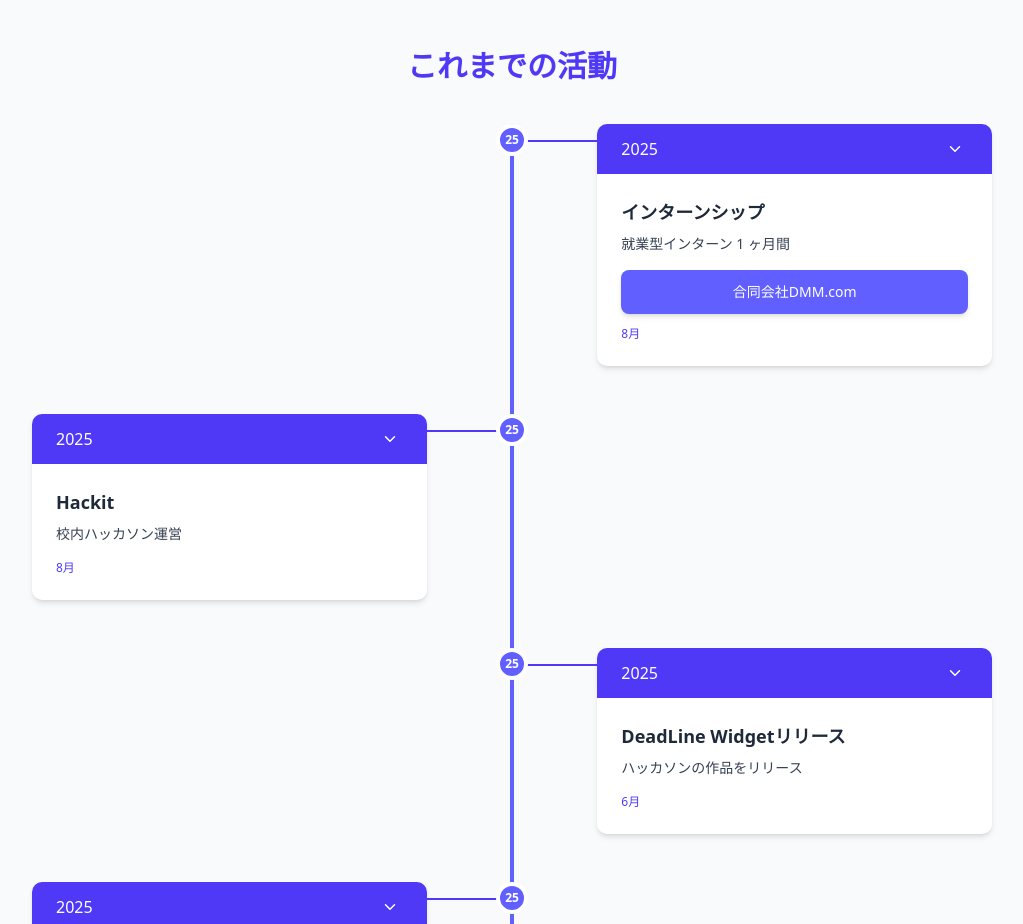
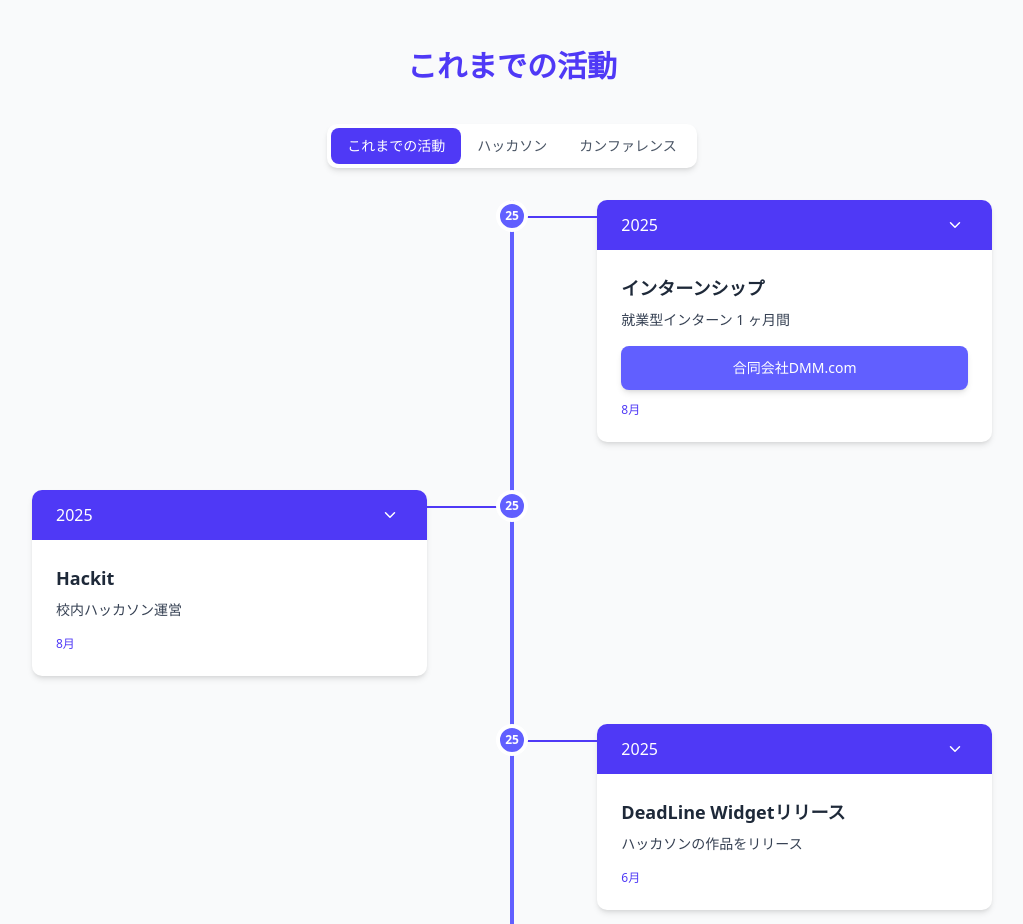
Before and after one commit to ko-tarou/my-portfolio, a Next.js app: page / in a window 1280 px wide. Shown: the part 1800-2724 px from the top of the page, without its empty margins (128-1151 px from the left). Built offline with nearby package versions, Linux system fonts and the light colour scheme.

Commit message:
add 年表にタブ追加

```diff
--- a/src/app/page.tsx
+++ b/src/app/page.tsx
@@ -5,7 +5,7 @@ import { useState } from "react"
 import { Dialog, DialogContent, DialogHeader, DialogTitle, DialogDescription } from "@/components/ui/dialog"
 import { ChevronDown, ChevronUp, Menu, X } from "lucide-react"
 import { projects, type Project } from "@/resources/projects"
-import { timelineEvents, type TimelineEvent } from "@/resources/timeline"
+import { timelineData, type TimelineEvent, type TimelineTab } from "@/resources/timeline"
 import { skills } from "@/resources/skills"
 import { reports } from "@/resources/reports"
 import { content } from "@/resources/content"
@@ -15,7 +15,8 @@ export default function Home() {
   const [selectedProject, setSelectedProject] = useState<Project | null>(null)
   const [isDialogOpen, setIsDialogOpen] = useState<boolean>(false)
   const [mobileMenuOpen, setMobileMenuOpen] = useState<boolean>(false)
-  const [events, setEvents] = useState<TimelineEvent[]>(timelineEvents)
+  const [activeTab, setActiveTab] = useState<TimelineTab>('activities')
+  const [events, setEvents] = useState<TimelineEvent[]>(timelineData[activeTab])
 
   const openProjectDetails = (project: Project) => {
     setSelectedProject(project)
@@ -24,6 +25,11 @@ export default function Home() {
 
   const toggleExpand = (index: number) => {
     setEvents(events.map((event, i) => (i === index ? { ...event, isExpanded: !event.isExpanded } : event)))
+  }
+
+  const handleTabChange = (tab: TimelineTab) => {
+    setActiveTab(tab)
+    setEvents(timelineData[tab])
   }
 
   const toggleMobileMenu = () => {
@@ -186,6 +192,42 @@ export default function Home() {
       <section id="timeline" className="py-16 bg-gray-50">
         <div className="container mx-auto px-4">
           <h2 className="text-3xl font-semibold text-center text-indigo-600 mb-10">{content.timeline.title}</h2>
+
+          {/* Tab Navigation */}
+          <div className="flex justify-center mb-8">
+            <div className="bg-white rounded-lg p-1 shadow-md">
+              <button
+                onClick={() => handleTabChange('activities')}
+                className={`px-4 py-2 rounded-md text-sm font-medium transition-colors ${
+                  activeTab === 'activities'
+                    ? 'bg-indigo-600 text-white'
+                    : 'text-gray-600 hover:text-indigo-600 hover:bg-gray-100'
+                }`}
+              >
+                これまでの活動
+              </button>
+              <button
+                onClick={() => handleTabChange('hackathons')}
+                className={`px-4 py-2 rounded-md text-sm font-medium transition-colors ${
+                  activeTab === 'hackathons'
+                    ? 'bg-indigo-600 text-white'
+                    : 'text-gray-600 hover:text-indigo-600 hover:bg-gray-100'
+                }`}
+              >
+                ハッカソン
+              </button>
+              <button
+                onClick={() => handleTabChange('conferences')}
+                className={`px-4 py-2 rounded-md text-sm font-medium transition-colors ${
+                  activeTab === 'conferences'
+                    ? 'bg-indigo-600 text-white'
+                    : 'text-gray-600 hover:text-indigo-600 hover:bg-gray-100'
+                }`}
+              >
+                カンファレンス
+              </button>
+            </div>
+          </div>
           <div className="max-w-5xl mx-auto">
             <div className="relative">
               {/* Timeline center line - hidden on mobile, visible on md and up */}
--- a/src/resources/timeline.ts
+++ b/src/resources/timeline.ts
@@ -9,8 +9,11 @@ export interface TimelineEvent {
   isExpanded?: boolean
 }
 
-// タイムラインイベントデータ
-export const timelineEvents: TimelineEvent[] = [
+// タブの型定義
+export type TimelineTab = 'activities' | 'hackathons' | 'conferences'
+
+// これまでの活動データ
+export const activitiesEvents: TimelineEvent[] = [
   {
     year: "2025",
     title: "インターンシップ",
@@ -116,3 +119,82 @@ export const timelineEvents: TimelineEvent[] = [
     isExpanded: false,
   },
 ]
+
+// ハッカソンデータ
+export const hackathonEvents: TimelineEvent[] = [
+  {
+    year: "2025",
+    title: "Hackit",
+    description: "校内ハッカソン運営",
+    date: "8月",
+    details: "校内 13 サークルが所属する DevelopHub にて、3 日間開催のハッカソンを主催しました。",
+    isExpanded: false,
+  },
+  {
+    year: "2025",
+    title: "DeadLine Widgetリリース",
+    description: "技育キャンプハッカソン参加",
+    date: "6月",
+    details: "技育キャンプハッカソンに参加し、DeadLine Widgetをリリースしました。これは、締め切りを管理するためのウィジェットです。",
+    isExpanded: false,
+  },
+  {
+    year: "2025",
+    title: "LogiLink開発開始",
+    description: "KITHackthonで受賞",
+    date: "3月",
+    details: "2024物流問題の解決を目指し、SNS型プラットフォームを開発しました。それぞれをネイティブで開発中です。",
+    isExpanded: false,
+  },
+  {
+    year: "2024",
+    title: "PresentAI開発",
+    description: "プレゼン資料作成アプリ",
+    date: "12月",
+    details: "プレゼン資料を作成する際に、AIが自動でサポートしてくれるアプリです。これを通し、Web開発の基礎を学びました。",
+    isExpanded: false,
+  },
+]
+
+// カンファレンスデータ
+export const conferenceEvents: TimelineEvent[] = [
+  {
+    year: "2025",
+    title: "TSKaigi",
+    description: "TypeScriptカンファレンス参加",
+    date: "9月",
+    details: "TypeScriptの最新動向を学び、多くのエンジニアと交流できました。モチベーションが爆上がりしました！",
+    isExpanded: false,
+  },
+  {
+    year: "2025",
+    title: "Android Bazaar",
+    description: "Android開発者カンファレンス",
+    date: "7月",
+    details: "Android開発の最新トレンドを学び、Jetpack Composeの実践的な使い方を習得しました。",
+    isExpanded: false,
+  },
+  {
+    year: "2024",
+    title: "iOSDC",
+    description: "iOS開発者カンファレンス",
+    date: "11月",
+    details: "SwiftUIの最新機能について学び、iOS開発のスキルを向上させました。",
+    isExpanded: false,
+  },
+  {
+    year: "2024",
+    title: "Webフロントエンド勉強会",
+    description: "フロントエンド技術勉強会",
+    date: "10月",
+    details: "ReactやNext.jsの最新動向について学び、Web開発の知識を深めました。",
+    isExpanded: false,
+  },
+]
+
+// タブごとのデータマッピング
+export const timelineData = {
+  activities: activitiesEvents,
+  hackathons: hackathonEvents,
+  conferences: conferenceEvents,
+}
```
